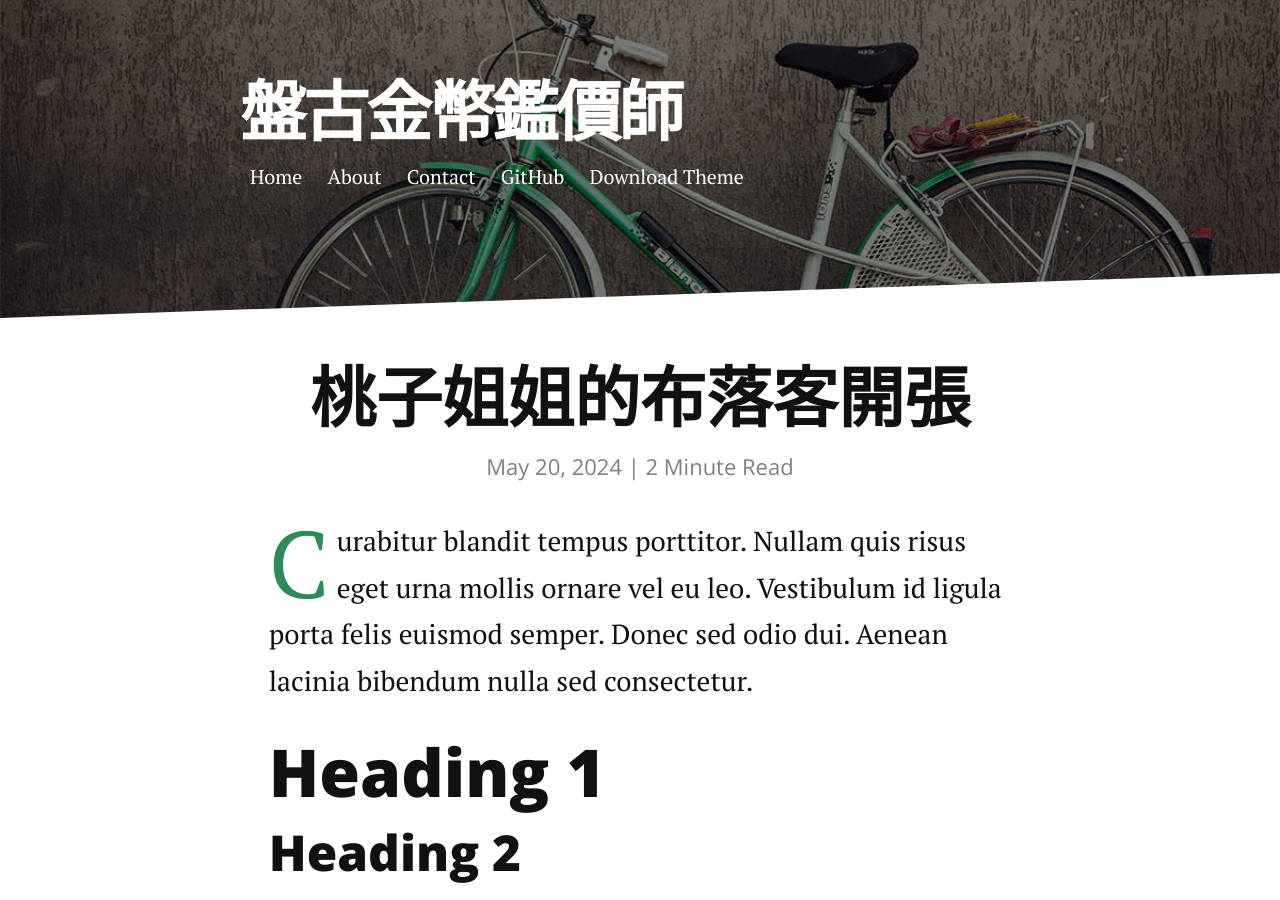
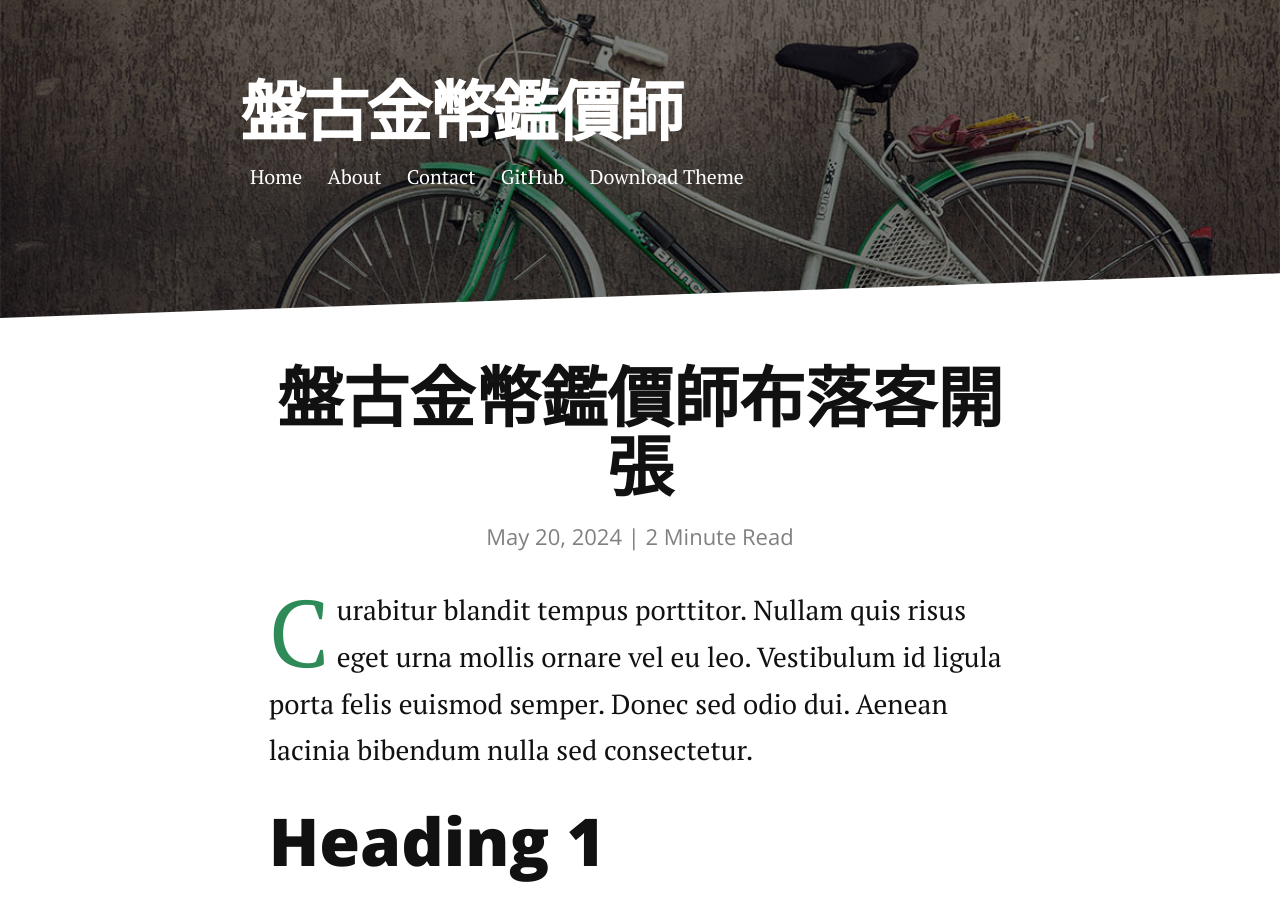
Before and after one commit to jetbomb2012/5711438, a Jekyll site: the page built from _posts/2024-05-20-example-post-formatting.markdown, in a window 1280 px wide and 900 px high. Built offline with Jekyll 4.4.1, drawn with Linux system fonts in a browser that asks for light colours; nearby versions of some CDN libraries; comment, search, counter and statistics services are not loaded.

Commit message:
Update 2024-05-20-example-post-formatting.markdown

```diff
--- a/_posts/2024-05-20-example-post-formatting.markdown
+++ b/_posts/2024-05-20-example-post-formatting.markdown
@@ -1,6 +1,6 @@
 ---
 layout: post
-title:  "桃子姐姐的布落客開張"
+title:  "盤古金幣鑑價師布落客開張"
 date:   2024-05-20
 description: 唧唧復唧唧，桃子當戶折。不聞機杼聲，惟聞女嘆息.問女何所思，問女何所憶。女亦無所思，女亦無所憶。昨夜見軍帖，可汗大點兵，軍書十二卷，卷卷有爺名。阿爺無大兒，桃子無長兄，愿為市鞍馬，從此替爺征。
 ---
```
